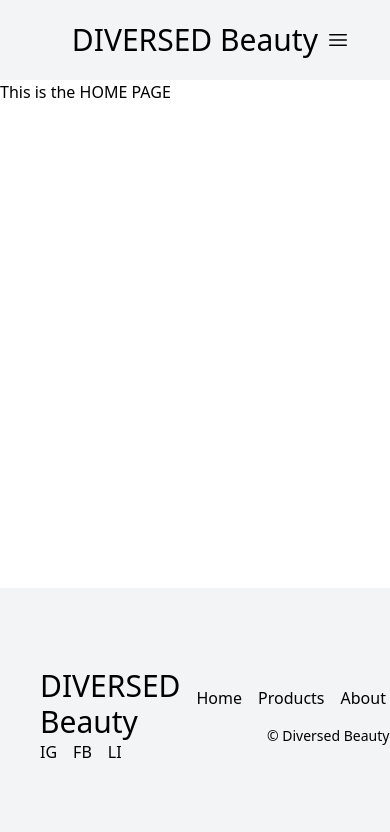
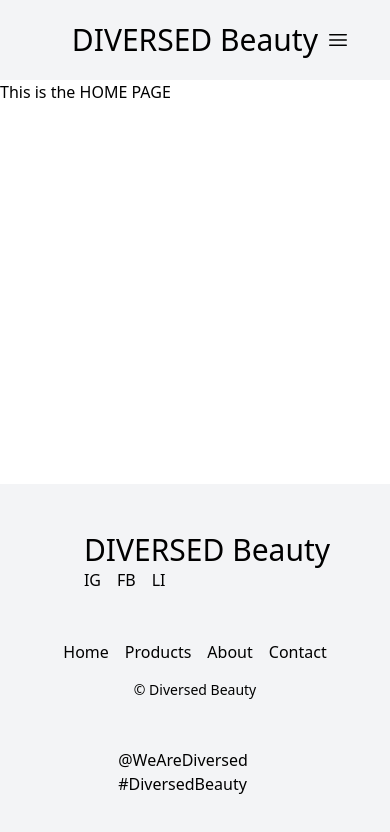
Before and after one commit to pdaly91/DiversedBeauty, a React (Vite) app: page / in a window 390 px wide. Shown: the top 832 px of the page. Built offline with nearby package versions, Linux system fonts and the light colour scheme.

Commit message:
added mobile footer formatting

```diff
--- a/src/components/Footer.jsx
+++ b/src/components/Footer.jsx
@@ -1,7 +1,7 @@
 const Footer = () => {
   return (
     <>
-      <div className="fixed h-64 flex flex-row justify-between items-center bottom-0 inset-x-0 bg-gray-100">
+      <div className="fixed min-h-64 py-8 flex lg:flex-row flex-col gap-8 justify-between items-center bottom-0 inset-x-0 bg-gray-100">
         {/* Logo / Socials */}
         <div className="m-4 ml-10">
           <div className="text-3xl font-thin">
```
